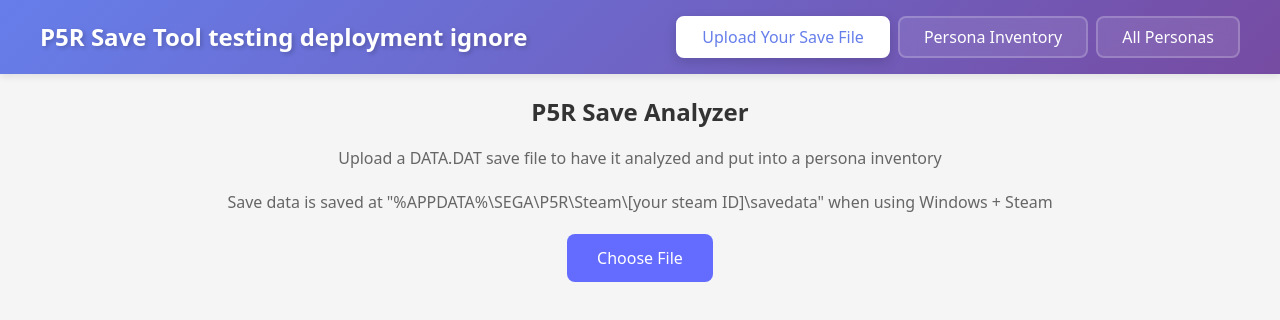
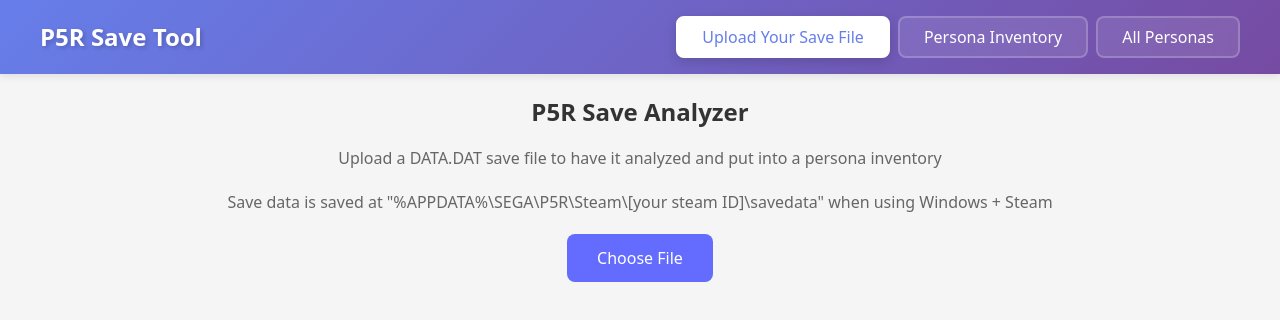
Before and after one commit to ZGong1/P5R-fusion-calc, a React (Vite) app in the folder p5r-fusion-calculator/: page / in a window 1280 px wide. Shown: the top 320 px of the page. Built offline with nearby package versions, Linux system fonts and the light colour scheme.

Commit message:
Remove for testing deployment again

```diff
--- a/p5r-fusion-calculator/src/components/Navbar.jsx
+++ b/p5r-fusion-calculator/src/components/Navbar.jsx
@@ -11,7 +11,7 @@
   return (
     <nav className="navbar">
       <div className="navbar-container">
-        <h1 className="navbar-title">P5R Save Tool testing deployment ignore</h1>
+        <h1 className="navbar-title">P5R Save Tool</h1>
         <div className="navbar-tabs">
           {tabs.map(tab => (
             <button
```
